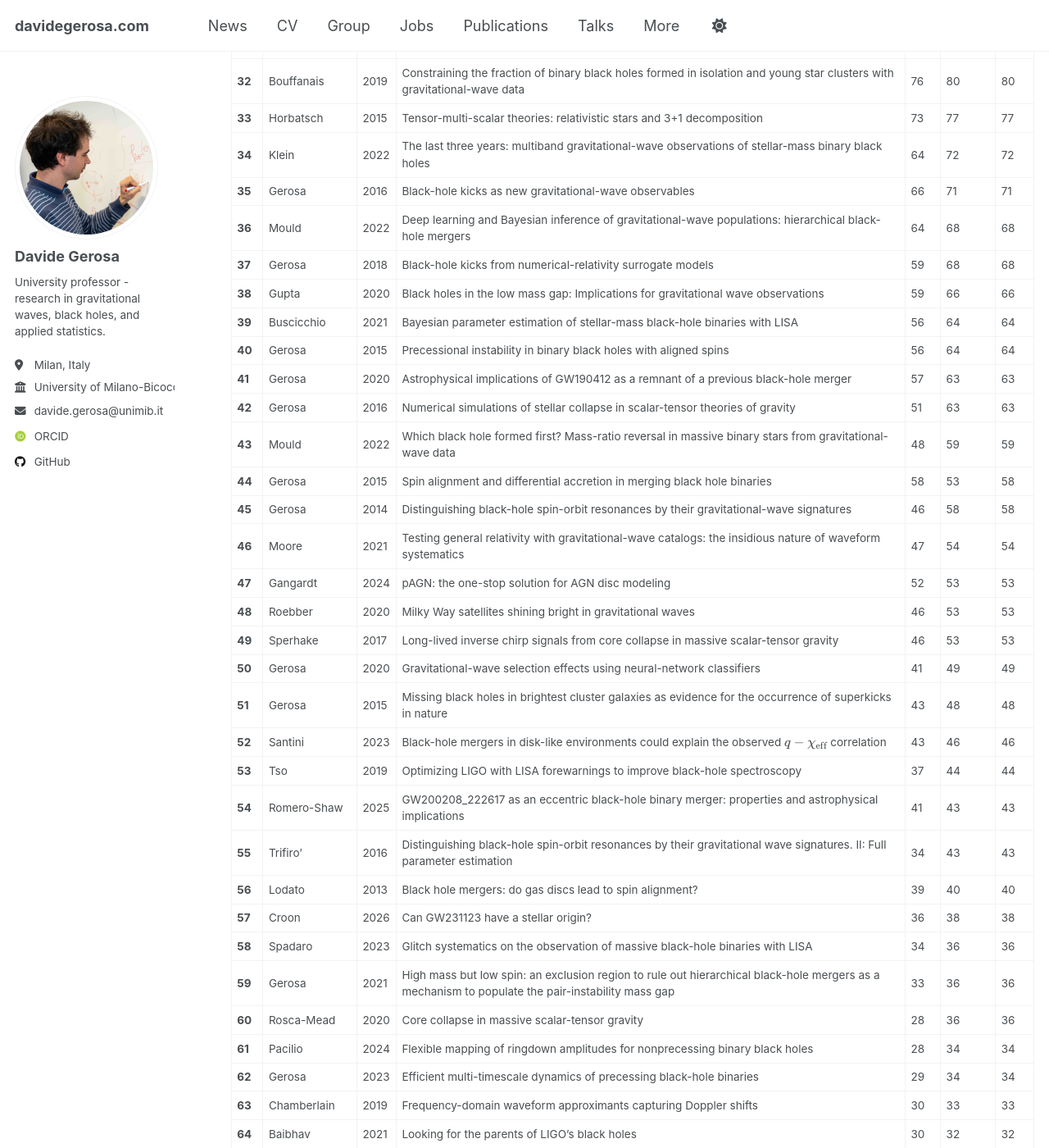
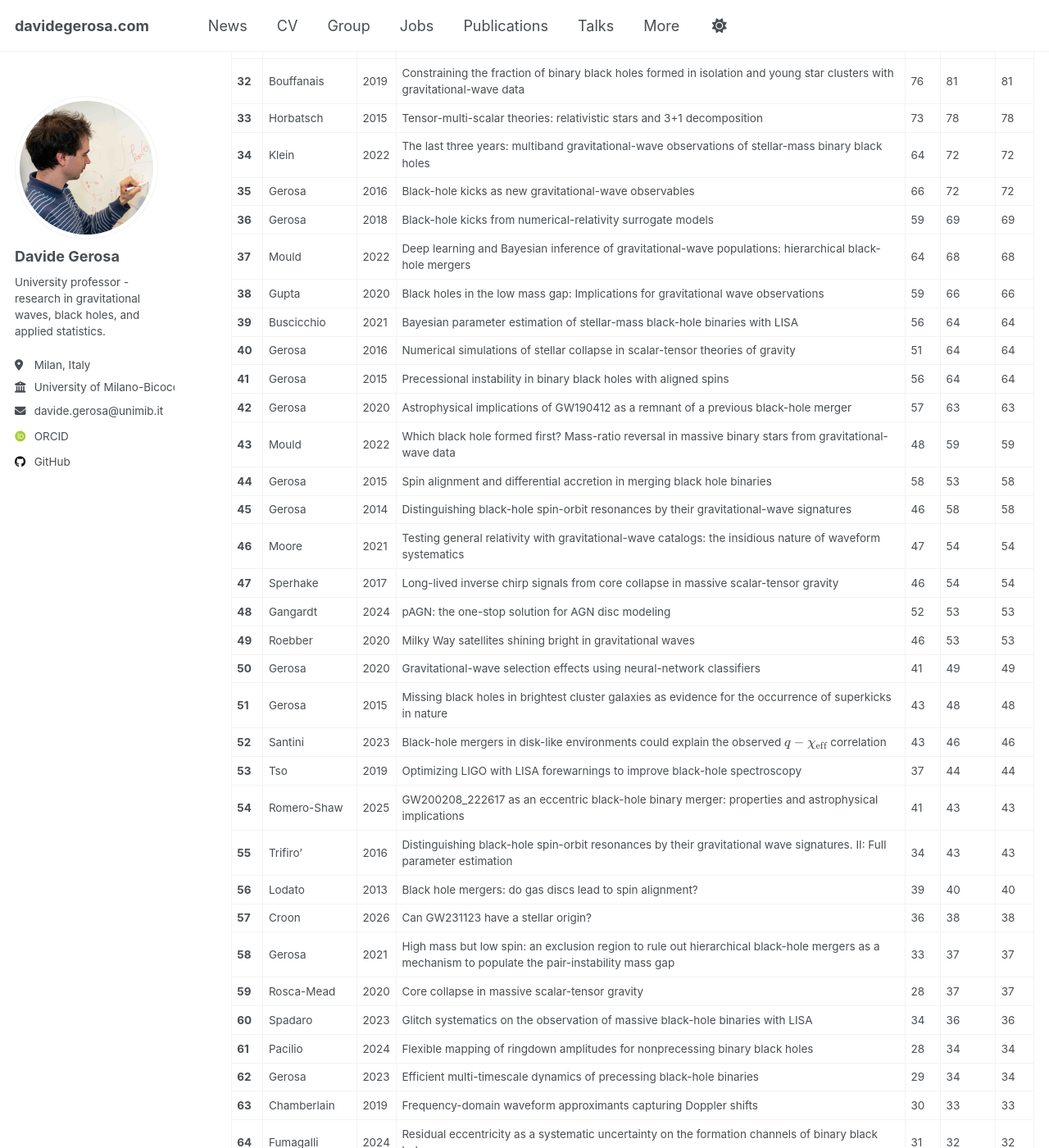
Before and after one commit to dgerosa/website, a Jekyll site: the page built from _pages/citations.md, in a window 1280 px wide and 1400 px high, scrolled down 1738 px. Shown: the whole window at 82% size. Built offline with Jekyll 4.4.1, drawn with Linux system fonts in a browser that asks for light colours; some web fonts are replaced; some of the changed text lies outside the part shown.

Commit message:
Website update from workflow

```diff
--- a/_pages/_citations.md
+++ b/_pages/_citations.md
@@ -32,32 +32,32 @@
 | **21** | Gerosa | 2019 | Multiband gravitational-wave event rates and stellar physics | 112 | 124 | 124 |
 | **22** | Wysocki | 2018 | Explaining LIGO's observations via isolated binary evolution with natal kicks | 103 | 112 | 112 |
 | **23** | Romero-Shaw | 2023 | Eccentricity or spin precession? Distinguishing subdominant effects in gravitational-wave data | 95 | 111 | 111 |
-| **24** | Vitale | 2017 | Impact of Bayesian priors on the characterization of binary black hole coalescences | 92 | 107 | 107 |
-| **25** | Gerosa | 2016 | PRECESSION: Dynamics of spinning black-hole binaries with python | 94 | 107 | 107 |
+| **24** | Gerosa | 2016 | PRECESSION: Dynamics of spinning black-hole binaries with python | 94 | 108 | 108 |
+| **25** | Vitale | 2017 | Impact of Bayesian priors on the characterization of binary black hole coalescences | 92 | 107 | 107 |
 | **26** | Taylor | 2018 | Mining gravitational-wave catalogs to understand binary stellar evolution: a new hierarchical bayesian framework | 99 | 104 | 104 |
-| **27** | Baibhav | 2020 | The mass gap, the spin gap, and the origin of merging binary black holes | 88 | 102 | 102 |
+| **27** | Baibhav | 2020 | The mass gap, the spin gap, and the origin of merging binary black holes | 88 | 103 | 103 |
 | **28** | Moore | 2019 | Are stellar-mass black-hole binaries too quiet for LISA? | 91 | 102 | 102 |
 | **29** | O'Shaughnessy | 2017 | Inferences about supernova physics from gravitational-wave measurements: GW151226 spin misalignment as an indicator of strong black-hole natal kicks | 80 | 90 | 90 |
 | **30** | Gerosa | 2021 | A generalized precession parameter $$\chi_\mathrm{p}$$ to interpret gravitational-wave data | 72 | 87 | 87 |
 | **31** | Korol | 2020 | Populations of double white dwarfs in Milky Way satellites and their detectability with LISA | 83 | 85 | 85 |
-| **32** | Bouffanais | 2019 | Constraining the fraction of binary black holes formed in isolation and young star clusters with gravitational-wave data | 76 | 80 | 80 |
-| **33** | Horbatsch | 2015 | Tensor-multi-scalar theories: relativistic stars and 3+1 decomposition | 73 | 77 | 77 |
+| **32** | Bouffanais | 2019 | Constraining the fraction of binary black holes formed in isolation and young star clusters with gravitational-wave data | 76 | 81 | 81 |
+| **33** | Horbatsch | 2015 | Tensor-multi-scalar theories: relativistic stars and 3+1 decomposition | 73 | 78 | 78 |
 | **34** | Klein | 2022 | The last three years: multiband gravitational-wave observations of stellar-mass binary black holes | 64 | 72 | 72 |
-| **35** | Gerosa | 2016 | Black-hole kicks as new gravitational-wave observables | 66 | 71 | 71 |
-| **36** | Mould | 2022 | Deep learning and Bayesian inference of gravitational-wave populations: hierarchical black-hole mergers | 64 | 68 | 68 |
-| **37** | Gerosa | 2018 | Black-hole kicks from numerical-relativity surrogate models | 59 | 68 | 68 |
+| **35** | Gerosa | 2016 | Black-hole kicks as new gravitational-wave observables | 66 | 72 | 72 |
+| **36** | Gerosa | 2018 | Black-hole kicks from numerical-relativity surrogate models | 59 | 69 | 69 |
+| **37** | Mould | 2022 | Deep learning and Bayesian inference of gravitational-wave populations: hierarchical black-hole mergers | 64 | 68 | 68 |
 | **38** | Gupta | 2020 | Black holes in the low mass gap: Implications for gravitational wave observations | 59 | 66 | 66 |
 | **39** | Buscicchio | 2021 | Bayesian parameter estimation of stellar-mass black-hole binaries with LISA | 56 | 64 | 64 |
-| **40** | Gerosa | 2015 | Precessional instability in binary black holes with aligned spins | 56 | 64 | 64 |
-| **41** | Gerosa | 2020 | Astrophysical implications of GW190412 as a remnant of a previous black-hole merger | 57 | 63 | 63 |
-| **42** | Gerosa | 2016 | Numerical simulations of stellar collapse in scalar-tensor theories of gravity | 51 | 63 | 63 |
+| **40** | Gerosa | 2016 | Numerical simulations of stellar collapse in scalar-tensor theories of gravity | 51 | 64 | 64 |
+| **41** | Gerosa | 2015 | Precessional instability in binary black holes with aligned spins | 56 | 64 | 64 |
+| **42** | Gerosa | 2020 | Astrophysical implications of GW190412 as a remnant of a previous black-hole merger | 57 | 63 | 63 |
 | **43** | Mould | 2022 | Which black hole formed first? Mass-ratio reversal in massive binary stars from gravitational-wave data | 48 | 59 | 59 |
 | **44** | Gerosa | 2015 | Spin alignment and differential accretion in merging black hole binaries | 58 | 53 | 58 |
 | **45** | Gerosa | 2014 | Distinguishing black-hole spin-orbit resonances by their gravitational-wave signatures | 46 | 58 | 58 |
 | **46** | Moore | 2021 | Testing general relativity with gravitational-wave catalogs: the insidious nature of waveform systematics | 47 | 54 | 54 |
-| **47** | Gangardt | 2024 | pAGN: the one-stop solution for AGN disc modeling | 52 | 53 | 53 |
-| **48** | Roebber | 2020 | Milky Way satellites shining bright in gravitational waves | 46 | 53 | 53 |
-| **49** | Sperhake | 2017 | Long-lived inverse chirp signals from core collapse in massive scalar-tensor gravity | 46 | 53 | 53 |
+| **47** | Sperhake | 2017 | Long-lived inverse chirp signals from core collapse in massive scalar-tensor gravity | 46 | 54 | 54 |
+| **48** | Gangardt | 2024 | pAGN: the one-stop solution for AGN disc modeling | 52 | 53 | 53 |
+| **49** | Roebber | 2020 | Milky Way satellites shining bright in gravitational waves | 46 | 53 | 53 |
 | **50** | Gerosa | 2020 | Gravitational-wave selection effects using neural-network classifiers | 41 | 49 | 49 |
 | **51** | Gerosa | 2015 | Missing black holes in brightest cluster galaxies as evidence for the occurrence of superkicks in nature | 43 | 48 | 48 |
 | **52** | Santini | 2023 | Black-hole mergers in disk-like environments could explain the observed $$q-\chi_\mathrm{eff}$$ correlation | 43 | 46 | 46 |
@@ -66,21 +66,21 @@
 | **55** | Trifiro' | 2016 | Distinguishing black-hole spin-orbit resonances by their gravitational wave signatures. II: Full parameter estimation | 34 | 43 | 43 |
 | **56** | Lodato | 2013 | Black hole mergers: do gas discs lead to spin alignment? | 39 | 40 | 40 |
 | **57** | Croon | 2026 | Can GW231123 have a stellar origin? | 36 | 38 | 38 |
-| **58** | Spadaro | 2023 | Glitch systematics on the observation of massive black-hole binaries with LISA | 34 | 36 | 36 |
-| **59** | Gerosa | 2021 | High mass but low spin: an exclusion region to rule out hierarchical black-hole mergers as a mechanism to populate the pair-instability mass gap | 33 | 36 | 36 |
-| **60** | Rosca-Mead | 2020 | Core collapse in massive scalar-tensor gravity | 28 | 36 | 36 |
+| **58** | Gerosa | 2021 | High mass but low spin: an exclusion region to rule out hierarchical black-hole mergers as a mechanism to populate the pair-instability mass gap | 33 | 37 | 37 |
+| **59** | Rosca-Mead | 2020 | Core collapse in massive scalar-tensor gravity | 28 | 37 | 37 |
+| **60** | Spadaro | 2023 | Glitch systematics on the observation of massive black-hole binaries with LISA | 34 | 36 | 36 |
 | **61** | Pacilio | 2024 | Flexible mapping of ringdown amplitudes for nonprecessing binary black holes | 28 | 34 | 34 |
 | **62** | Gerosa | 2023 | Efficient multi-timescale dynamics of precessing black-hole binaries | 29 | 34 | 34 |
 | **63** | Chamberlain | 2019 | Frequency-domain waveform approximants capturing Doppler shifts | 30 | 33 | 33 |
-| **64** | Baibhav | 2021 | Looking for the parents of LIGO's black holes | 30 | 32 | 32 |
-| **65** | Wong | 2019 | Machine-learning interpolation of population-synthesis simulations to interpret gravitational-wave observations: a case study | 27 | 32 | 32 |
-| **66** | Fumagalli | 2024 | Residual eccentricity as a systematic uncertainty on the formation channels of binary black holes | 31 | 31 | 31 |
+| **64** | Fumagalli | 2024 | Residual eccentricity as a systematic uncertainty on the formation channels of binary black holes | 31 | 32 | 32 |
+| **65** | Baibhav | 2021 | Looking for the parents of LIGO's black holes | 30 | 32 | 32 |
+| **66** | Wong | 2019 | Machine-learning interpolation of population-synthesis simulations to interpret gravitational-wave observations: a case study | 27 | 32 | 32 |
 | **67** | Mould | 2022 | Gravitational-wave population inference at past time infinity | 27 | 31 | 31 |
 | **68** | Sayeb | 2021 | Massive black hole binary inspiral and spin evolution in a cosmological framework | 31 | 31 | 31 |
 | **69** | Fumagalli | 2023 | Spin-eccentricity interplay in merging binary black holes | 24 | 30 | 30 |
 | **70** | Moore | 2021 | Population-informed priors in gravitational-wave astronomy | 29 | 30 | 30 |
 | **71** | Mancarella | 2025 | Sampling the full hierarchical population posterior distribution in gravitational-wave astronomy | 22 | 29 | 29 |
-| **72** | Rosca-Mead | 2020 | Structure of neutron stars in massive scalar-tensor gravity | 24 | 28 | 28 |
+| **72** | Rosca-Mead | 2020 | Structure of neutron stars in massive scalar-tensor gravity | 24 | 29 | 29 |
 | **73** | Sperhake | 2020 | Amplification of superkicks in black-hole binaries through orbital eccentricity | 27 | 26 | 27 |
 | **74** | Boschini | 2025 | Orbital eccentricity in general relativity from catastrophe theory | 25 | 26 | 26 |
 | **75** | Zhao | 2017 | Nutational resonances, transitional precession, and precession-averaged evolution in binary black-hole systems | 21 | 25 | 25 |
```
Also changed, not shown: other parts of _pages/_citations.md (+14 -14 lines), _pages/_group.md (+1 -1 lines), _pages/_publications.md (+1 -1 lines), _pages/_talks.md (+1 -1 lines).
